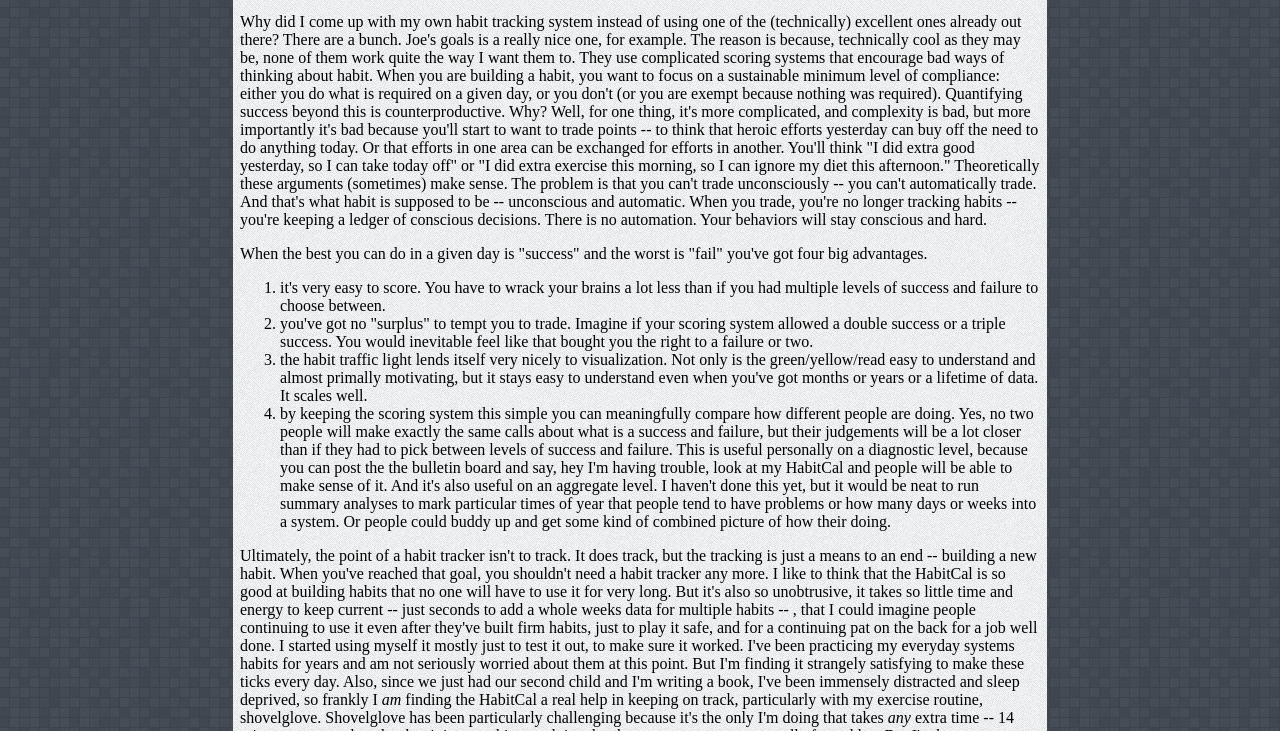
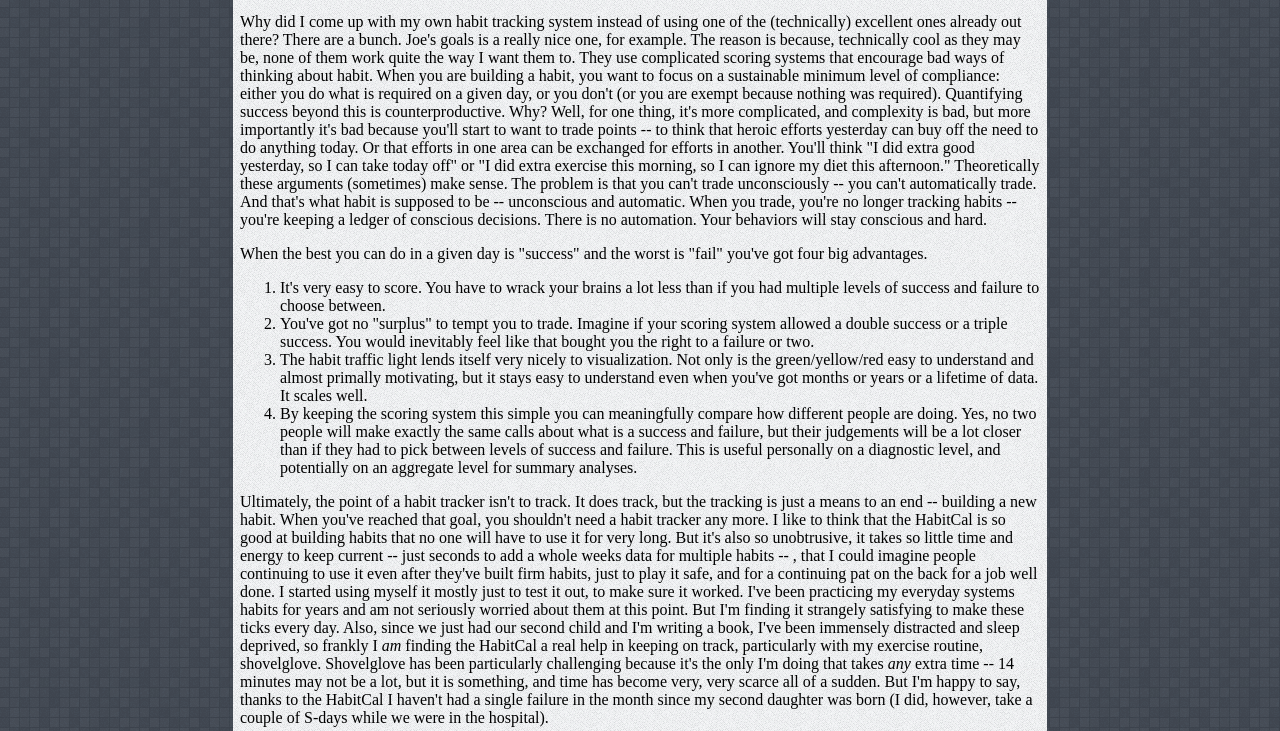
Before and after one commit to brainheart/podcast.everydaysystems.com, a plain HTML site: page episode/30/index.html in a window 1280 px wide. Shown: the part 563-1294 px from the top of the page. Drawn offline with Linux system fonts and the light colour scheme.

Commit message:
More minor html cleanup

```diff
--- a/episode/30/index.html
+++ b/episode/30/index.html
@@ -53,25 +53,12 @@ The problem is that you can't trade unconsciously -- you can't automatically tra
 -- unconscious and automatic. When you trade, you're no longer tracking habits -- you're keeping a ledger of conscious decisions.
 There is no automation. Your behaviors will stay conscious and hard.
 </p>
-<p>When the best you can do in a given day is "success" and the worst is "fail" you've got four big advantages.
+<p>When the best you can do in a given day is "success" and the worst is "fail" you've got four big advantages. </p>
 <ol>
-<li>it's very easy to score.
- You have to wrack your brains a lot less than if you had multiple levels of success and failure to choose between. </li>
-<li>you've got no "surplus" to tempt you to trade. Imagine if your scoring system allowed a double success or a triple success.
- You would inevitable feel like that bought you the right to a failure or two. </li>
-<li> the habit traffic light lends itself very nicely
- to visualization. Not only is the green/yellow/read easy to understand and almost primally motivating, but it stays easy to understand even
- when you've got months or years or a lifetime of data. It scales well. </li>
-<li>by keeping the scoring system this simple you can meaningfully
- compare how different people are doing. Yes, no two people will make
- exactly the same calls about what is a success and failure, but their
- judgements will be a lot closer than if they had to pick between
- levels of success and failure. This is useful personally on a
- diagnostic level, because you can post the the bulletin board and
- say, hey I'm having trouble, look at my HabitCal and people will be able to make sense of it.
-And it's also useful on an aggregate level. I haven't done this yet, but it would be neat to run summary analyses to mark particular times
-of year  that people tend to have problems or how many days or weeks into a system.
-  Or people could buddy up and get some kind of combined picture of how their doing.</li>
+  <li>It's very easy to score. You have to wrack your brains a lot less than if you had multiple levels of success and failure to choose between.</li>
+  <li>You've got no "surplus" to tempt you to trade. Imagine if your scoring system allowed a double success or a triple success. You would inevitably feel like that bought you the right to a failure or two.</li>
+  <li>The habit traffic light lends itself very nicely to visualization. Not only is the green/yellow/red easy to understand and almost primally motivating, but it stays easy to understand even when you've got months or years or a lifetime of data. It scales well.</li>
+  <li>By keeping the scoring system this simple you can meaningfully compare how different people are doing. Yes, no two people will make exactly the same calls about what is a success and failure, but their judgements will be a lot closer than if they had to pick between levels of success and failure. This is useful personally on a diagnostic level, and potentially on an aggregate level for summary analyses.</li>
 </ol>
 <p>Ultimately, the point of a habit tracker isn't to track.
 It does track, but the tracking is just a means to an end -- building a new habit.
@@ -124,5 +111,5 @@ If the HabitCal does wind up changing considerably over the next few months I'll
 <p>That's all for today. Thanks for listening.</p>
 <p>By <a href="mailto:reinhard.engels@gmail.com">Reinhard Engels</a></p>
 <p>© 2002-2025  <a href="http://everydaysystems.com">Everyday Systems LLC</a>, All Rights Reserved.</p>
-</p></div>
+</div>
 </body>
```
Also changed, not shown: episode/5/index.html (+3 -3 lines).
